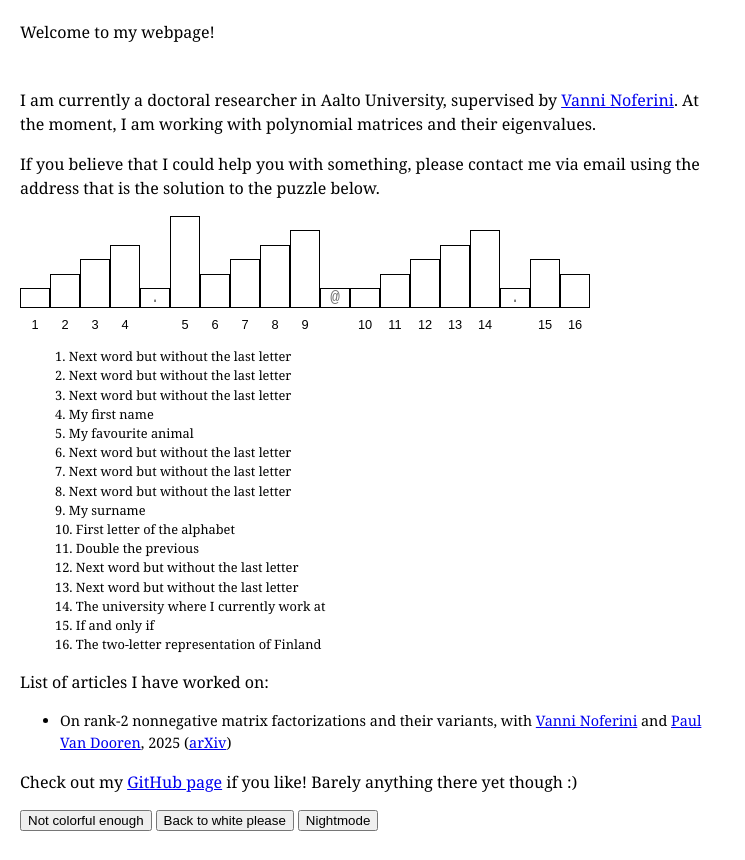
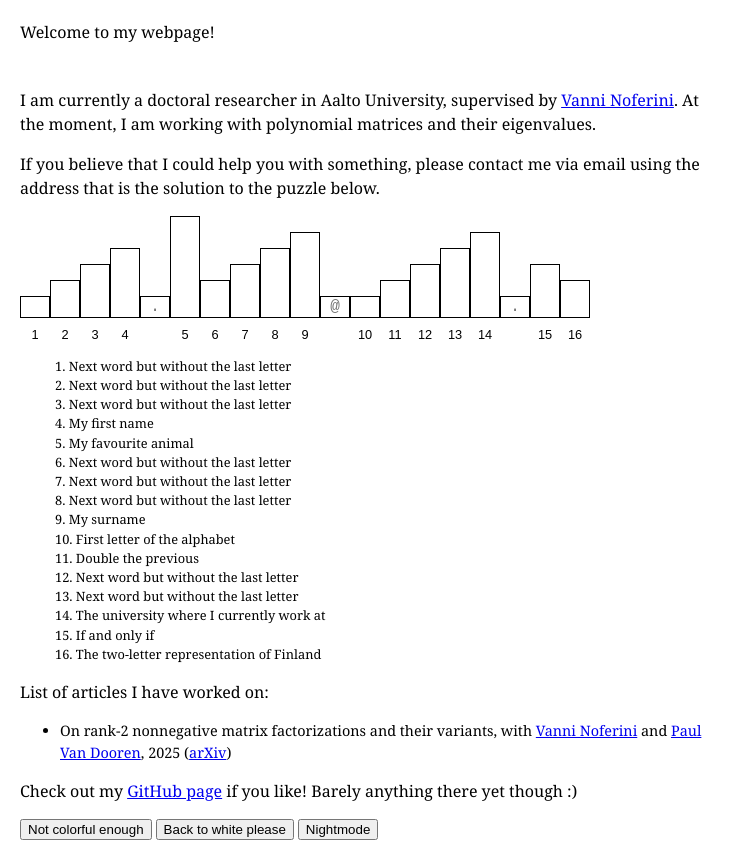
Before and after one commit to EtnaLindy/etnalindy.github.io, a plain HTML site: page index.html in a window 1280 px wide. Shown: the whole page, without its empty margins (0-745 px from the left). Drawn offline with Linux system fonts and the light colour scheme.

Commit message:
Angry bugg

```diff
--- a/mystyle.css
+++ b/mystyle.css
@@ -15,7 +15,7 @@ body {
     text-align:center;
     box-sizing: border-box;
     width:5%;
-    line-height: 90%;
+    line-height: 100%;
     font-size: 100%;
     text-transform: uppercase;
     font-family: "Courier New";
```
